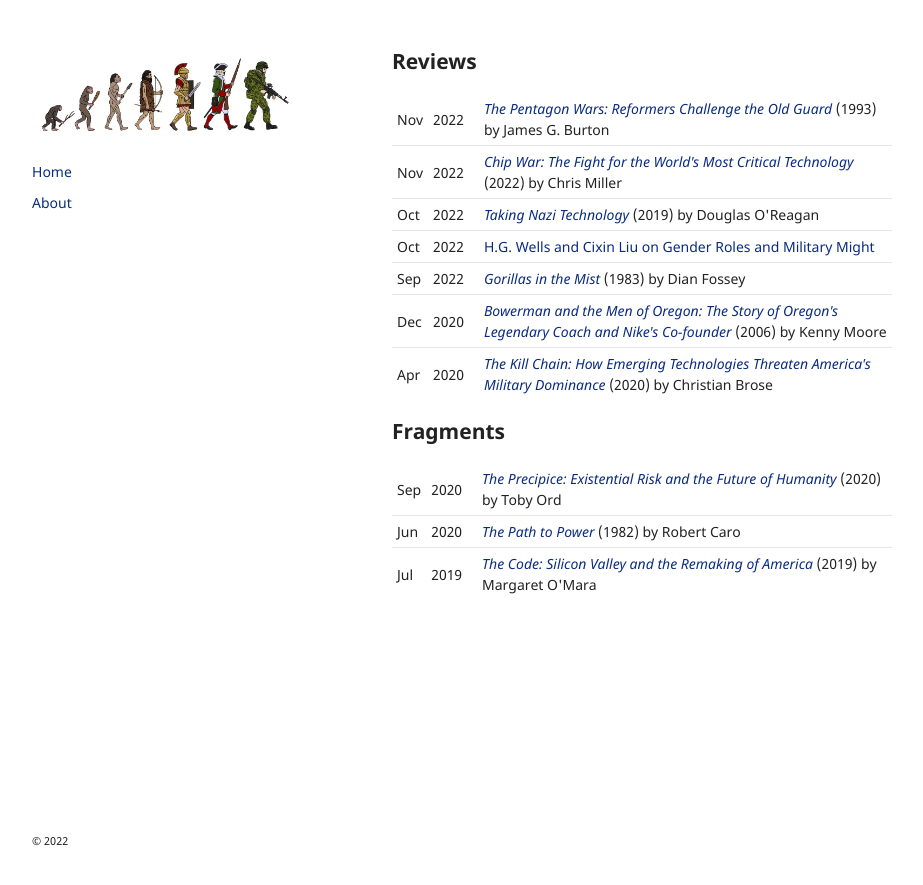
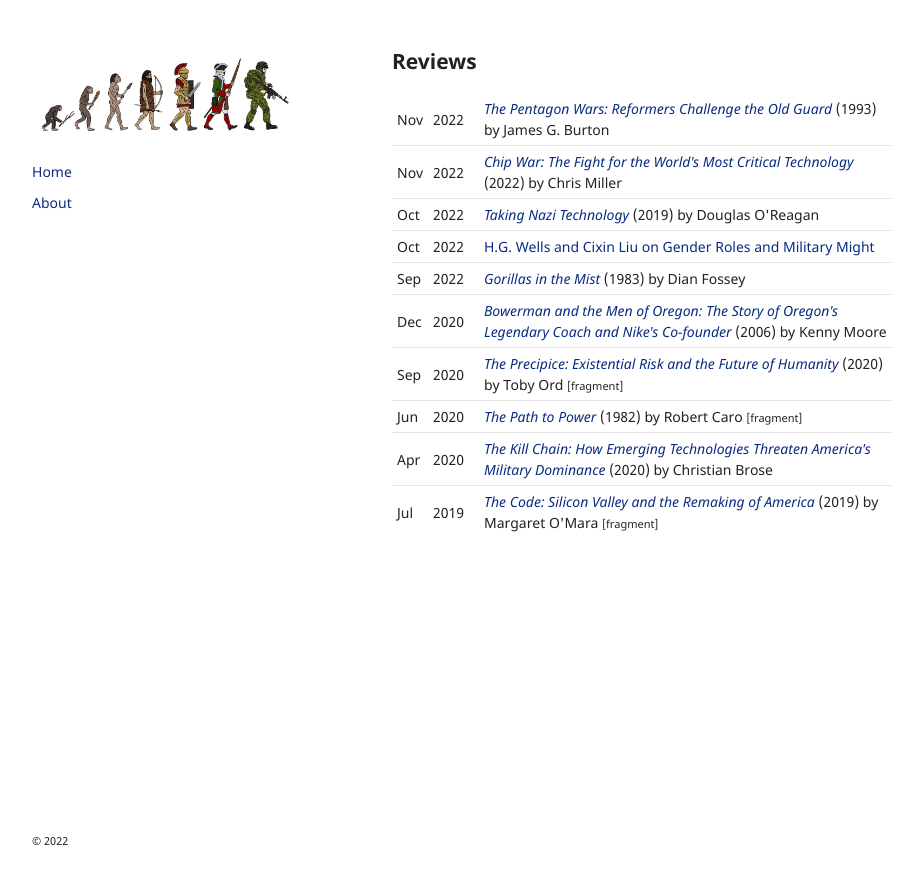
Before and after one commit to gordonhart/kinetic.reviews, a Jekyll site: the page built from index.html, in a window 1280 px wide. Shown: the top 885 px of the page, without its empty margins (178-1101 px from the left). Built offline with Jekyll 4.4.1, drawn with Linux system fonts in a browser that asks for light colours; the repository's description, which GitHub fills in, is left out.

Commit message:
Remove fragments section

```diff
--- a/_includes/row.html
+++ b/_includes/row.html
@@ -8,5 +8,6 @@
     </a>
     {% if post.year %}({{ post.year }}){% endif %}
     {% if post.author %}by {{ post.author }}{% endif %}
+    {% if post.fragment %}<small>[fragment]</small>{% endif %}
   </td>
 </tr>
--- a/index.html
+++ b/index.html
@@ -5,15 +5,7 @@ layout: default
 <h2>Reviews</h2>
 
 <table>
-  {% for post in site.data.posts %}{% unless post.fragment %}
+  {% for post in site.data.posts %}
   {% include row.html post=post %}
-  {% endunless %}{% endfor %}
+  {% endfor %}
 </table>
-
-<h2>Fragments</h2>
-
-<table>
-  {% for post in site.data.posts %}{% if post.fragment %}
-  {% include row.html post=post %}
-  {% endif %}{% endfor %}
-</table>
```
